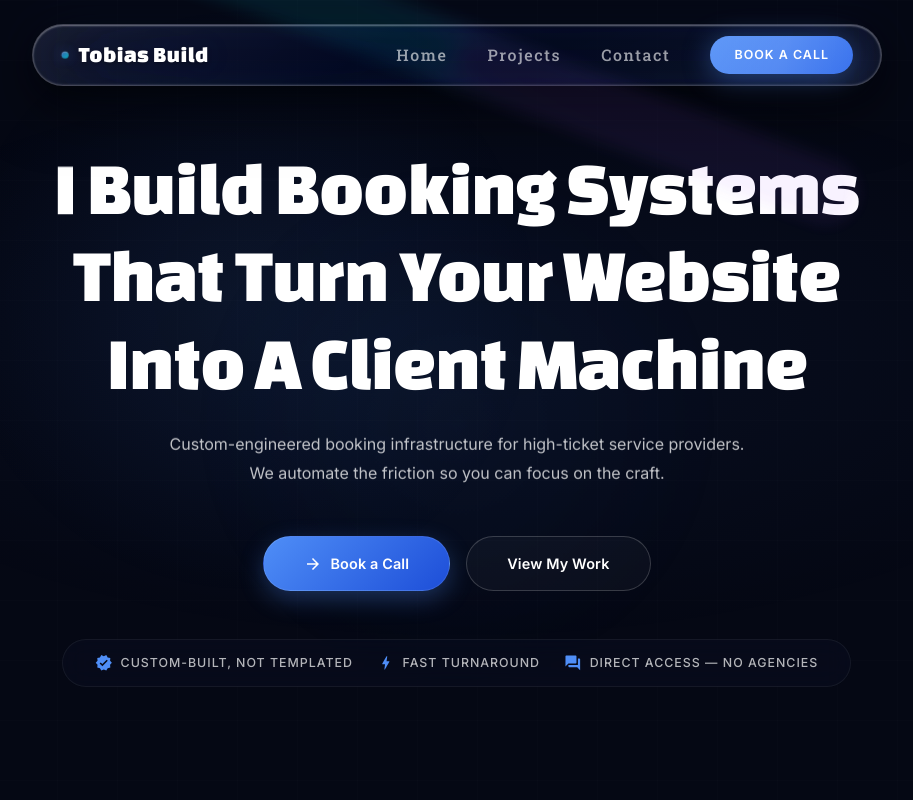
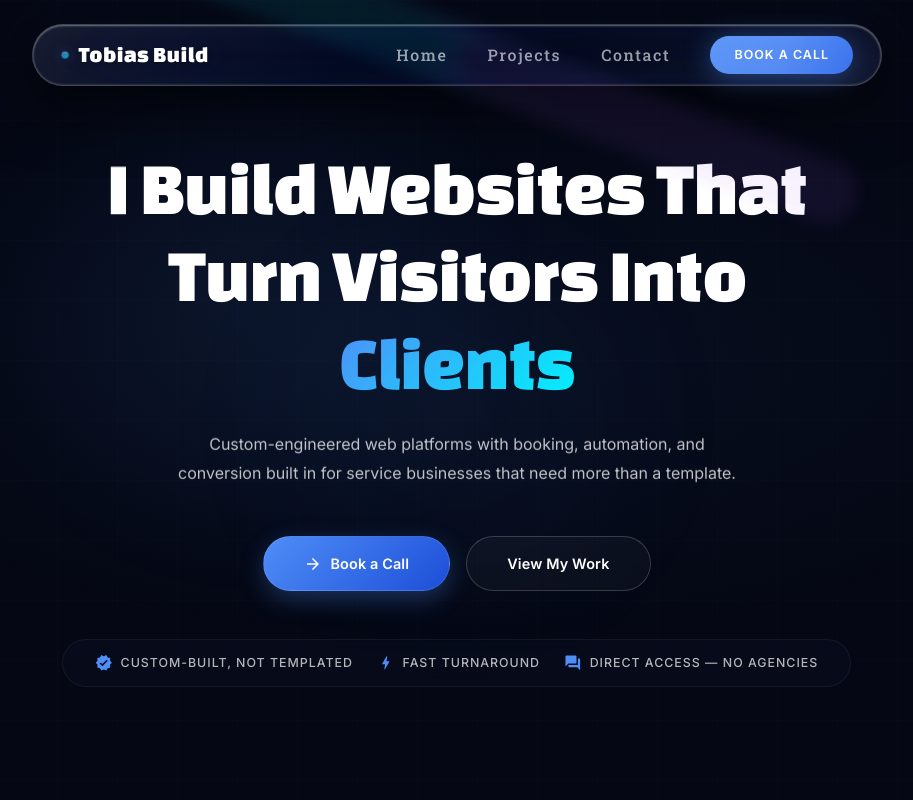
Before and after one commit to Tobiasjohn123/freelance-portfolio, a React (Vite) app in the folder tobiasbuild/: page / in a window 1280 px wide. Shown: the top 800 px of the page, without its empty margins (183-1096 px from the left). Built offline with nearby package versions, Linux system fonts and the light colour scheme.

Commit message:
text changes

```diff
--- a/tobiasbuild/src/component/hero.jsx
+++ b/tobiasbuild/src/component/hero.jsx
@@ -3,14 +3,14 @@ import React from 'react';
 import { MdArrowForward, MdVerified, MdBolt, MdForum } from 'react-icons/md';
 
 const Hero = () => {
-  const words = "I Build Booking Systems That Turn Your Website Into A Client Machine".split(' ');
+  const words = "I Build Websites That Turn Visitors Into Clients".split(' ');
 
   return (
     <section className="hero-section" id="home">
       <div className="hero-glow" aria-hidden="true"></div>
 
       <div className="hero-content">
-        <h1 className="hero-title" aria-label="I Build Booking Systems That Turn Your Website Into A Client Machine">
+        <h1 className="hero-title" aria-label="I Build Websites That Turn Visitors Into Clients">
           {words.map((word, index) => (
             <React.Fragment key={index}>
               <span
@@ -26,8 +26,7 @@ const Hero = () => {
         </h1>
 
         <p className="hero-subtitle reveal-up">
-          Custom-engineered booking infrastructure for high-ticket service providers.
-          We automate the friction so you can focus on the craft.
+         Custom-engineered web platforms with booking, automation, and conversion built in for service businesses that need more than a template.
         </p>
 
         <div className="hero-buttons reveal-up">
```
